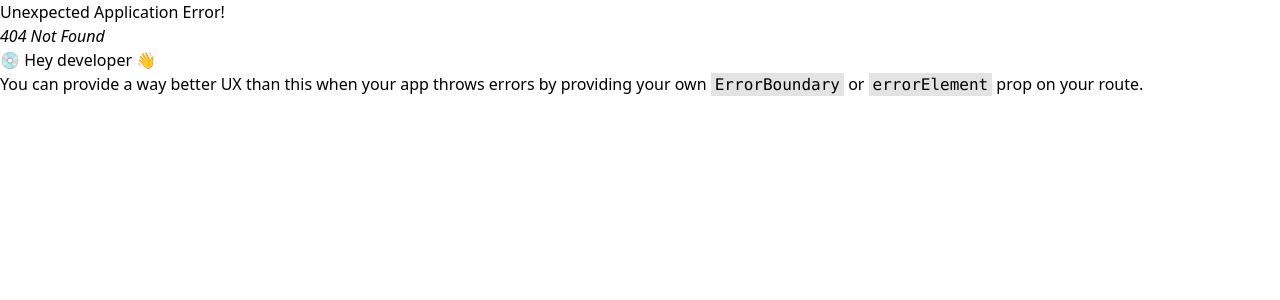
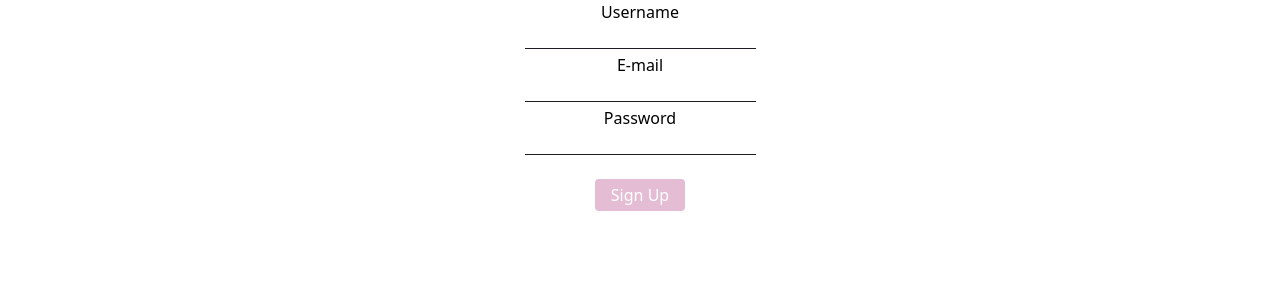
Before and after one commit to arkeynn/mysty, a React (Vite) app: page /signup in a window 1280 px wide. Before the commit this address had no page. Shown: the top 300 px of the page. Built offline with nearby package versions, Linux system fonts and the light colour scheme.

Commit message:
Connected database, added Sign Up and Log In functionality.

```diff
--- a/package.json
+++ b/package.json
@@ -9,6 +9,8 @@
     "preview": "vite preview"
   },
   "dependencies": {
+    "dotenv": "^16.0.3",
+    "firebase": "^9.17.2",
     "localforage": "^1.10.0",
     "react": "^18.2.0",
     "react-dom": "^18.2.0",
--- a/src/components/SignUp.tsx
+++ /dev/null
@@ -1,43 +0,0 @@
-import { useForm, SubmitHandler } from "react-hook-form";
-
-interface ISignUpForm {
-  username: String;
-  email: String;
-  password: String;
-}
-
-export default function SignUp() {
-  const { register, handleSubmit } = useForm<ISignUpForm>();
-  const onSubmit: SubmitHandler<ISignUpForm> = data => {
-    alert(`
-      Username: ${data.username}
-      E-mail: ${data.email}
-      Password: ${data.password}
-
-      Sve radi :)
-    `);
-  };
-
-  return (
-    <>
-      <form onSubmit={handleSubmit(onSubmit)} className="flex flex-col text-center items-center border-2 p-4 rounded border-bastille-900">
-        <label className="block mb-1 text-md">
-          Username
-          <input {...register("username")} type="text" className="block border-b-[1px] border-bastille-900" required/>
-        </label>
-
-        <label className="block mb-1 text-md">
-          E-mail
-          <input {...register("email")} type="email" className="block border-b-[1px] border-bastille-900" required />
-        </label>
-
-        <label className="block mb-4 text-md">
-          Password
-          <input {...register("password")} type="password" className="block border-b-[1px] border-bastille-900" required />
-        </label>
-
-        <button type="submit" className="bg-vin-rouge-300 text-white rounded p-1 px-4">Sign Up</button>
-      </form>
-    </>
-  );
-}
--- /dev/null
+++ b/src/firebase.ts
@@ -0,0 +1,19 @@
+import { initializeApp } from "firebase/app";
+import { getDatabase } from "firebase/database";
+import { getAuth } from "firebase/auth";
+
+const firebaseConfig = {
+  apiKey: "AIzaSyBZU8cxw2DLuKMmYBEGxCE289AfiiUnzM4",
+  authDomain: "mysty-af680.firebaseapp.com",
+  projectId: "mysty-af680",
+  databaseURL: "https://mysty-af680-default-rtdb.europe-west1.firebasedatabase.app",
+  storageBucket: "mysty-af680.appspot.com",
+  messagingSenderId: "565923312888",
+  appId: "1:565923312888:web:6083cf73fbebdbbb55770d"
+};
+
+const app = initializeApp(firebaseConfig);
+const auth = getAuth(app);
+const database = getDatabase(app);
+
+export { app, auth, database };
--- a/src/routes/Home.tsx
+++ b/src/routes/Home.tsx
@@ -1,7 +1,14 @@
+import { auth } from '../firebase'
+import { Navigate } from 'react-router-dom';
+
 export default function Home() {
+  const currentUser = auth.currentUser;
+
+  if (currentUser == null) {
+    return <Navigate to="/" />
+  }
+
   return (
-    <div className="Home flex">
-
-    </div>
+    <h1>Hello, {currentUser.email}!</h1>
   );
 }
--- /dev/null
+++ b/src/routes/LogIn.tsx
@@ -0,0 +1,47 @@
+import { signInWithEmailAndPassword } from 'firebase/auth'
+import { auth } from '../firebase'
+import { useState } from 'react'
+import { useForm, SubmitHandler } from 'react-hook-form'
+import { useNavigate } from 'react-router-dom';
+
+interface ILoginForm {
+  email: string;
+  password: string;
+}
+
+export default function LogIn() {
+  const [errorMessage, setErrorMessage] = useState("");
+
+  const navigate = useNavigate();
+
+  const { register, handleSubmit } = useForm<ILoginForm>();
+  const onSubmit: SubmitHandler<ILoginForm> = data => {
+    signInWithEmailAndPassword(auth, data.email, data.password)
+      .then((credentials) => {
+        navigate("/home");
+      })
+      .catch((error) => {
+        setErrorMessage(error.message);
+        return <h1>XD</h1>
+      });
+  };
+
+  return (
+    <>
+      <form onSubmit={handleSubmit(onSubmit)} className="flex flex-col text-center items-center">
+        <label className="block mb-1 text-md">
+          E-mail
+          <input {...register("email")} type="email" className="block border-b-[1px] border-bastille-900" required />
+        </label>
+
+        <label className="block mb-4 text-md">
+          Password
+          <input {...register("password")} type="password" className="block border-b-[1px] border-bastille-900" required />
+        </label>
+
+        <p className="text-red-600 mb-2" >{errorMessage}</p>
+        <button type="submit" className="bg-vin-rouge-300 text-white rounded p-1 px-4">Log In</button>
+      </form>
+    </>
+  );
+}
--- a/src/routes/Root.tsx
+++ b/src/routes/Root.tsx
@@ -1,9 +1,39 @@
-import SignUp from "../components/SignUp";
+import { auth } from '../firebase'
+import { useNavigate } from 'react-router-dom'
+
+interface IAccessButtons {
+  isSignedIn: boolean
+}
 
 export default function Root() {
+  const navigate = useNavigate();
+
+  // Render Sign Up + Log In buttons if user is signed out
+  // Render Open button if user is signed in
+  function AccessButtons() {
+    if (null == null) {
+      return (
+        <>
+          <button onClick={() => navigate("/login")} className="bg-white rounded p-1 px-4 m-2">LOG IN</button>
+          <button onClick={() => navigate("/signup")} className="bg-white rounded p-1 px-4 m-2">SIGN UP</button>
+        </>
+      );
+    }
+
+    return (
+      <>
+        <button onClick={() => navigate("/home")} className="bg-white rounded p-1 px-8 m-2">OPEN</button>
+      </>
+    );
+  }
+
   return (
-    <div className="Root flex justify-center items-center h-[100svh]">
-      <SignUp />
+    <div className="Root flex flex-col justify-center items-center h-[100svh] bg-honey-flower-800">
+      <h1 className="text-2xl font-bold text-white">Welcome to Mysty.</h1>
+      <p className="text-xl text-white text-center mb-4">Send and receive lovely messages from anonymous followers!</p>
+      <div className="flex">
+        <AccessButtons />
+      </div>
     </div>
   );
 }
--- /dev/null
+++ b/src/routes/SignUp.tsx
@@ -0,0 +1,70 @@
+import { createUserWithEmailAndPassword } from 'firebase/auth';
+import { ref, get, set } from 'firebase/database';
+import { database as db, auth } from '../firebase';
+import { useState } from 'react';
+import { useForm, SubmitHandler } from 'react-hook-form'
+import { useNavigate } from 'react-router-dom';
+
+interface ISignUpForm {
+  username: string;
+  email: string;
+  password: string;
+}
+
+export default function SignUp() {
+  const [errorMessage, setErrorMessage] = useState("");
+
+  const navigate = useNavigate();
+
+  const { register, handleSubmit } = useForm<ISignUpForm>();
+  const onSubmit: SubmitHandler<ISignUpForm> = data => {
+    let usernamesRef = ref(db, `/usernames/${data.username}`);
+    get(usernamesRef)
+      .then((snapshot) => {
+        if (snapshot.exists()) {
+          setErrorMessage("Username already exists");
+        } else {
+          createUserWithEmailAndPassword(auth, data.email, data.password)
+            .then((credentials) => {
+              let usersRef = ref(db, `/users/${credentials.user.uid}`);
+              set(usersRef, {username: data.username});
+
+              let usernamesRef = ref(db, `/usernames/${data.username}`);
+              set(usernamesRef, {uid: credentials.user.uid});
+
+              navigate("/home");
+            })
+            .catch((error) => {
+              setErrorMessage(error.message);
+            });
+        }
+      })
+      .catch((error) => {
+        setErrorMessage(error.message);
+      });
+  };
+
+  return (
+    <>
+      <form onSubmit={handleSubmit(onSubmit)} className="flex flex-col text-center items-center">
+        <label className="block mb-1 text-md">
+          Username
+          <input {...register("username")} type="text" className="block border-b-[1px] border-bastille-900" required/>
+        </label>
+
+        <label className="block mb-1 text-md">
+          E-mail
+          <input {...register("email")} type="email" className="block border-b-[1px] border-bastille-900" required />
+        </label>
+
+        <label className="block mb-4 text-md">
+          Password
+          <input {...register("password")} type="password" className="block border-b-[1px] border-bastille-900" required />
+        </label>
+
+        <p className="text-red-600 mb-2" >{errorMessage}</p>
+        <button type="submit" className="bg-vin-rouge-300 text-white rounded p-1 px-4">Sign Up</button>
+      </form>
+    </>
+  );
+}
```
Also changed, not shown: src/main.tsx (+16 -1 lines), 2 other files (tests, documents, lock files or other folders).
